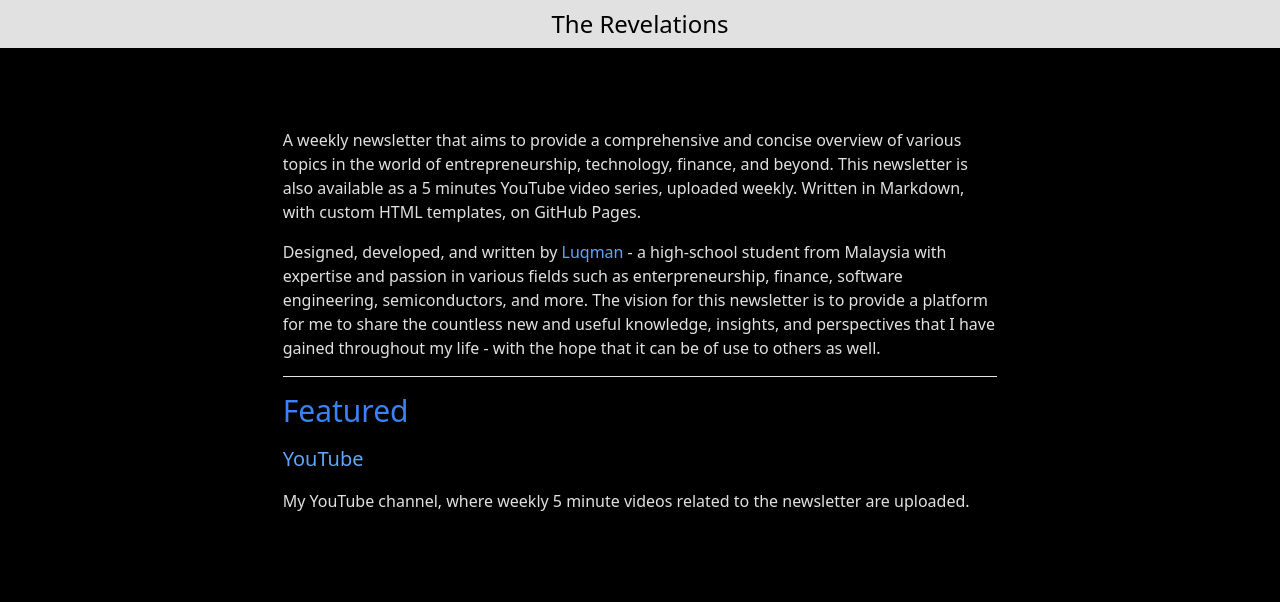
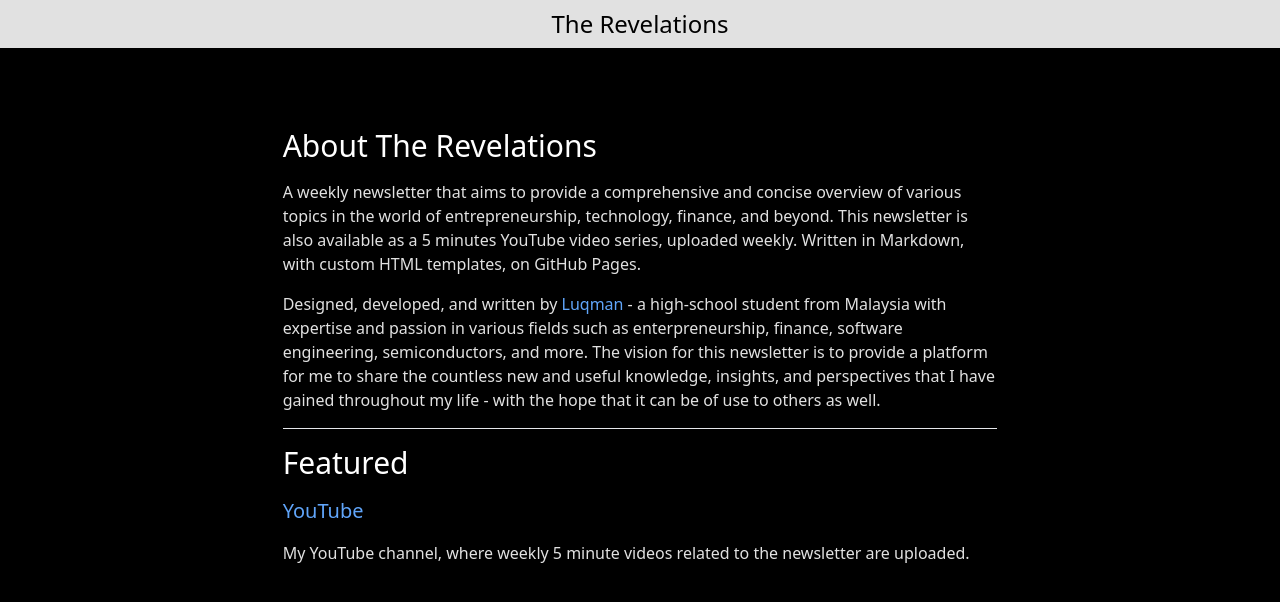
Before and after one commit to theluqmn/revelations, a Jekyll site: the page built from index.md, in a window 1280 px wide. Shown: the top 602 px of the page. Built offline with Jekyll 4.4.1, drawn with Linux system fonts in a browser that asks for light colours; nearby versions of some CDN libraries.

Commit message:
Maybe the final one for these tiny shenanigans

```diff
--- a/_layouts/home.html
+++ b/_layouts/home.html
@@ -32,7 +32,7 @@
         </header>
 
         <main class="pt-32 p-4 md:p-4 md:pt-32 lg:w-7/12 items-center mx-auto space-y-3 text-sm lg:text-base">
-            <div class="text-[rgb(225,225,225)] space-y-4 [&_a]:text-blue-400 [&_h2]:text-3xl [&_h2]:text-blue-500 [&_h3]:text-xl [&_h3]:text-blue-600">
+            <div class="text-[rgb(225,225,225)] space-y-4 [&_a]:text-blue-400 [&_h2]:text-3xl [&_h2]:text-white [&_h3]:text-xl [&_h3]:text-[rgb(240,240,240)]">
                 {{ content }}
             </div>
         </body>
--- a/index.md
+++ b/index.md
@@ -4,6 +4,8 @@ layout: home
 title: The Revelations - Weekly Newsletter by Luqman
 description: A weekly newsletter that aims to provide a comprehensive and concise overview of various topics in the world of entrepreneurship, technology, finance, and beyond. This newsletter is also available as a YouTube video series, uploaded weekly. Written in Markdown, with custom HTML templates.
 ---
+
+## About The Revelations
 
 A weekly newsletter that aims to provide a comprehensive and concise overview of various topics in the world of entrepreneurship, technology, finance, and beyond. This newsletter is also available as a 5 minutes YouTube video series, uploaded weekly. Written in Markdown, with custom HTML templates, on GitHub Pages.
 
```
